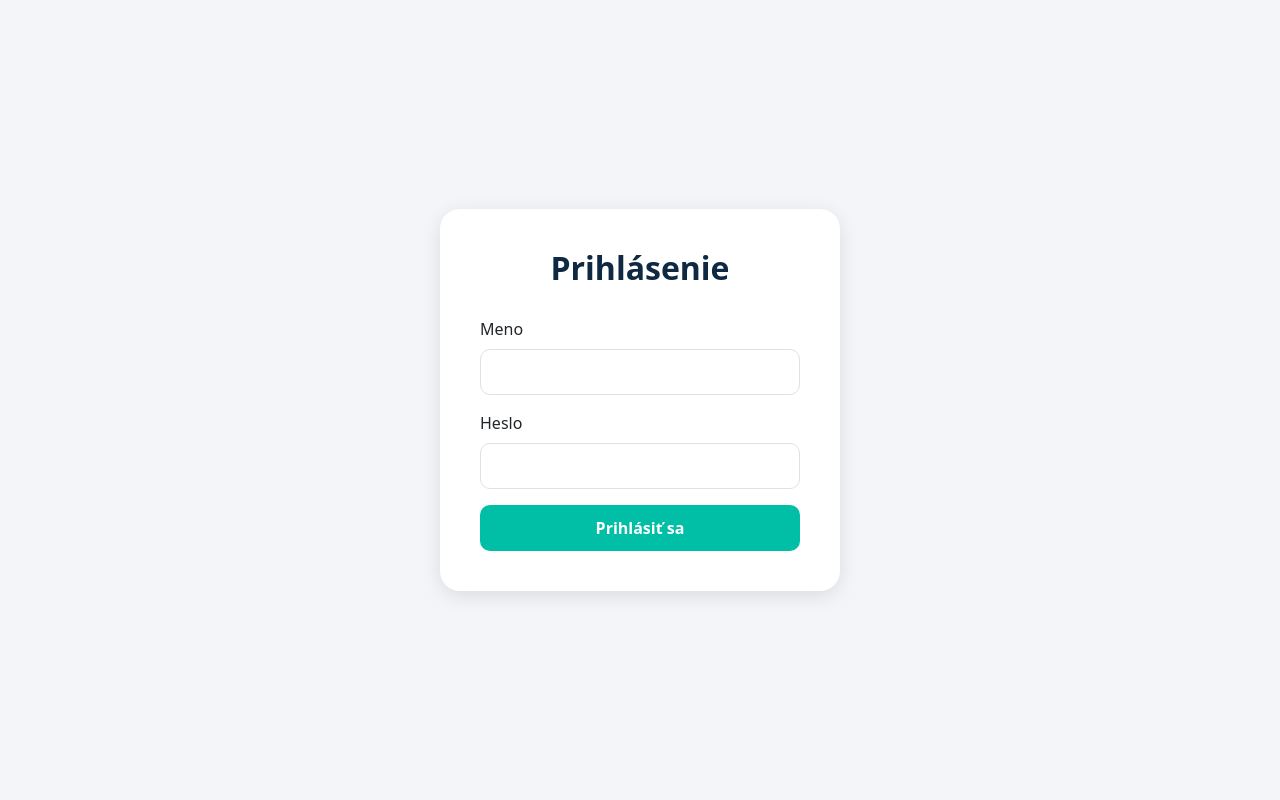
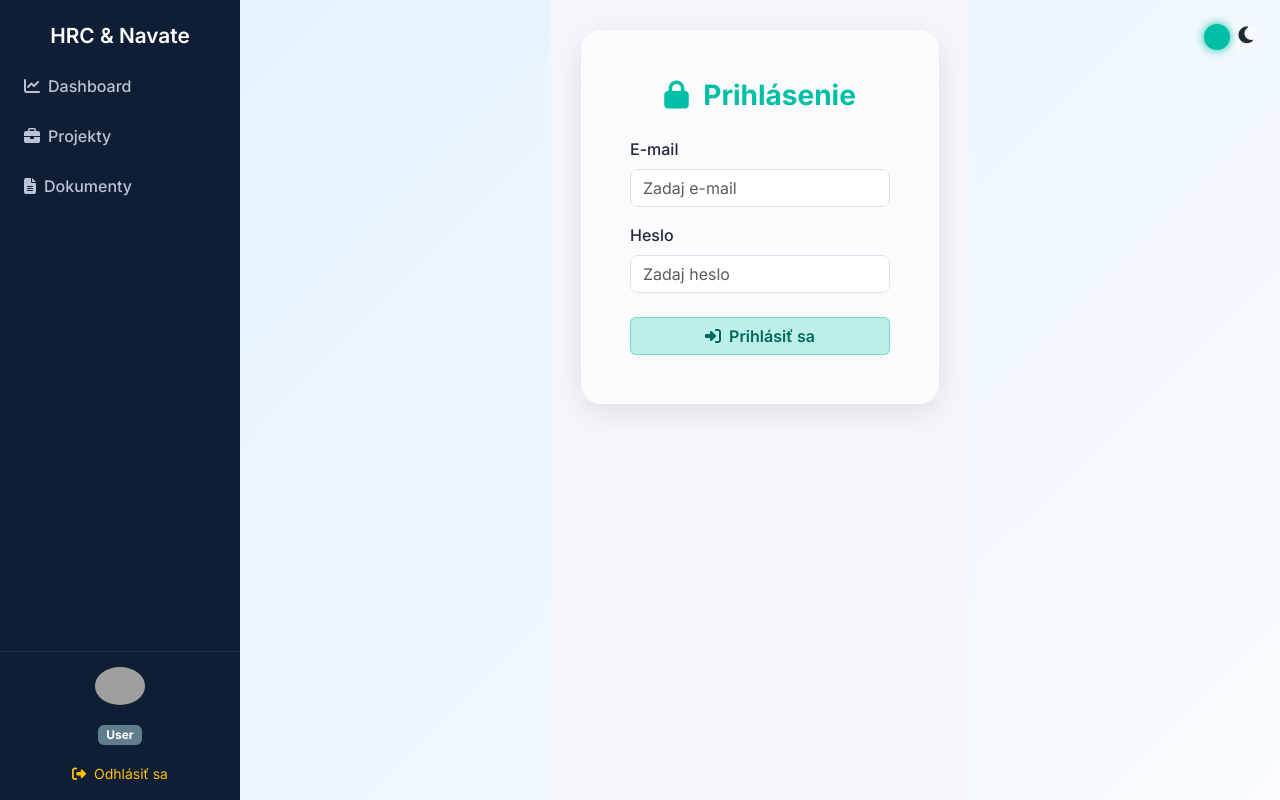
Before and after one commit to matejva/test, a Flask app: page / in a window 1280 px wide. Run offline with Flask 3, Linux system fonts and the light colour scheme; the visitor is signed in with stand-in values (Sample User, id 1); grey boxes are pictures that could not be loaded.

Commit message:
Update login.html

```diff
--- a/templates/login.html
+++ b/templates/login.html
@@ -1,89 +1,164 @@
-<!DOCTYPE html>
-<html lang="sk">
-<head>
-  <meta charset="UTF-8">
-  <meta name="viewport" content="width=device-width, initial-scale=1.0">
-  <title>Prihlásenie | HRC & Navate</title>
-  <link rel="stylesheet" href="{{ url_for('static', filename='css/style.css') }}">
-  <link href="https://cdn.jsdelivr.net/npm/bootstrap@5.3.2/dist/css/bootstrap.min.css" rel="stylesheet">
+{% extends 'base.html' %}
+{% block content %}
+
 <style>
+:root {
+  --bg-gradient: linear-gradient(135deg, #e3f2fd 0%, #f9fbff 100%);
+  --glass-bg: rgba(255, 255, 255, 0.55);
+  --glass-border: rgba(255, 255, 255, 0.25);
+  --text-color: #1e293b;
+  --accent: #00bfa6;
+  --shadow: rgba(0, 0, 0, 0.1);
+}
+
+body.dark-mode {
+  --bg-gradient: linear-gradient(135deg, #0f172a 0%, #1e293b 100%);
+  --glass-bg: rgba(30, 41, 59, 0.5);
+  --glass-border: rgba(255, 255, 255, 0.1);
+  --text-color: #f1f5f9;
+  --accent: #4fd1c5;
+  --shadow: rgba(0, 0, 0, 0.4);
+}
+
 body {
-      background-color: #f3f5f8;
-      height: 100vh;
+  min-height: 100vh;
+  background: var(--bg-gradient);
   display: flex;
+  align-items: center;
   justify-content: center;
+  font-family: 'Inter', sans-serif;
+  color: var(--text-color);
+  transition: background 0.5s ease, color 0.3s ease;
+}
+
+/* 🌙 Glassmorphic login card */
+.glass-card {
+  backdrop-filter: blur(20px);
+  background: var(--glass-bg);
+  border: 1px solid var(--glass-border);
+  border-radius: 20px;
+  padding: 3rem;
+  width: 100%;
+  max-width: 420px;
+  box-shadow: 0 8px 32px var(--shadow);
+  transition: all 0.3s ease;
+}
+
+.glass-card:hover {
+  transform: translateY(-3px);
+}
+
+h3 {
+  font-weight: 700;
+  text-align: center;
+  margin-bottom: 1.5rem;
+  color: var(--accent);
+}
+
+.btn-glass {
+  backdrop-filter: blur(10px);
+  background: rgba(0, 191, 166, 0.25);
+  border: 1px solid rgba(0, 191, 166, 0.4);
+  color: #006a58;
+  font-weight: 600;
+  transition: all 0.3s ease;
+}
+
+.btn-glass:hover {
+  background: rgba(0, 191, 166, 0.4);
+}
+
+body.dark-mode .btn-glass {
+  background: rgba(79, 209, 197, 0.25);
+  border-color: rgba(79, 209, 197, 0.4);
+  color: #4fd1c5;
+}
+
+/* 🌗 Theme toggle */
+.theme-toggle {
+  position: absolute;
+  top: 20px;
+  right: 20px;
+  background: var(--glass-bg);
+  border: 1px solid var(--glass-border);
+  border-radius: 30px;
+  width: 60px;
+  height: 32px;
+  display: flex;
   align-items: center;
+  justify-content: space-between;
+  padding: 0 6px;
+  cursor: pointer;
+  box-shadow: inset 0 0 10px rgba(0,0,0,0.05);
+  transition: all 0.3s ease;
 }
-    .login-card {
-      background: white;
-      border-radius: 20px;
-      padding: 40px;
-      width: 100%;
-      max-width: 400px;
-      box-shadow: 0 5px 20px rgba(0,0,0,0.1);
+
+.theme-toggle i {
+  color: var(--text-color);
+  font-size: 1.2rem;
 }
-    .login-title {
-      text-align: center;
-      font-weight: 700;
-      color: #0f2942;
-      margin-bottom: 30px;
+
+.theme-ball {
+  position: absolute;
+  top: 3px;
+  left: 3px;
+  width: 26px;
+  height: 26px;
+  background: var(--accent);
+  border-radius: 50%;
+  transition: all 0.4s ease;
+  box-shadow: 0 0 10px var(--accent);
 }
-    .form-control {
-      border-radius: 10px;
-      padding: 10px 15px;
-    }
-    .btn-login {
-      background-color: #00bfa6;
-      color: white;
-      border-radius: 10px;
-      padding: 10px;
-      font-weight: 600;
-      width: 100%;
-      transition: background 0.3s;
-    }
-    .btn-login:hover {
-      background-color: #009d8b;
-    }
-    .error-msg {
-      background-color: #f8d7da;
-      color: #721c24;
-      border-radius: 10px;
-      padding: 10px;
-      text-align: center;
-      margin-bottom: 20px;
-    }
-    @media (max-width: 768px) {
-      .login-card {
-        margin: 20px;
-        padding: 30px 20px;
-      }
-      .login-title {
-        font-size: 1.4rem;
-      }
+
+body.dark-mode .theme-ball {
+  left: 31px;
 }
 </style>
-</head>
-<body>
 
-  <div class="login-card">
-    <h2 class="login-title">Prihlásenie</h2>
+<!-- 🌙 Prepínač témy -->
+<div id="themeToggle" class="theme-toggle">
+  <i class="fa fa-sun"></i>
+  <i class="fa fa-moon"></i>
+  <div class="theme-ball"></div>
+</div>
+
+<!-- 💎 Login card -->
+<div class="glass-card">
+  <h3><i class="fa fa-lock me-2"></i> Prihlásenie</h3>
 
   {% if error %}
-      <div class="error-msg">{{ error }}</div>
+    <div class="alert alert-danger text-center">{{ error }}</div>
   {% endif %}
 
   <form method="POST" action="{{ url_for('do_login') }}">
     <div class="mb-3">
-        <label for="username" class="form-label">Meno</label>
-        <input type="text" class="form-control" name="username" id="username" required>
+      <label class="form-label">E-mail</label>
+      <input type="email" name="email" class="form-control" placeholder="Zadaj e-mail" required>
     </div>
+
     <div class="mb-3">
-        <label for="password" class="form-label">Heslo</label>
-        <input type="password" class="form-control" name="password" id="password" required>
+      <label class="form-label">Heslo</label>
+      <input type="password" name="password" class="form-control" placeholder="Zadaj heslo" required>
     </div>
-      <button type="submit" class="btn btn-login">Prihlásiť sa</button>
+
+    <button type="submit" class="btn btn-glass w-100 mt-2">
+      <i class="fa fa-sign-in-alt me-1"></i> Prihlásiť sa
+    </button>
   </form>
 </div>
 
-</body>
-</html>
+<script>
+document.addEventListener("DOMContentLoaded", () => {
+  const toggle = document.getElementById("themeToggle");
+  const body = document.body;
+  const saved = localStorage.getItem("theme");
+  if (saved === "dark") body.classList.add("dark-mode");
+
+  toggle.addEventListener("click", () => {
+    body.classList.toggle("dark-mode");
+    localStorage.setItem("theme", body.classList.contains("dark-mode") ? "dark" : "light");
+  });
+});
+</script>
+
+{% endblock %}
```
Lines whose indentation alone changed are shown as unchanged.
